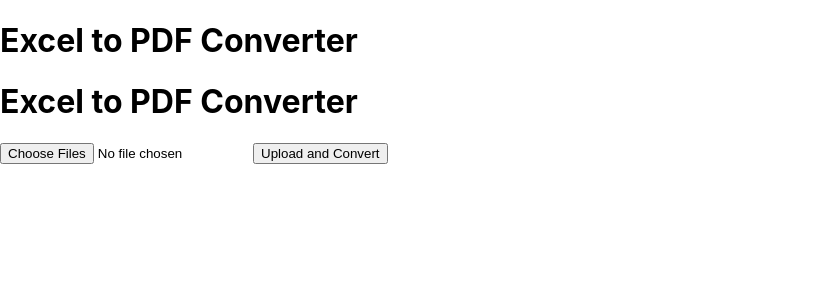
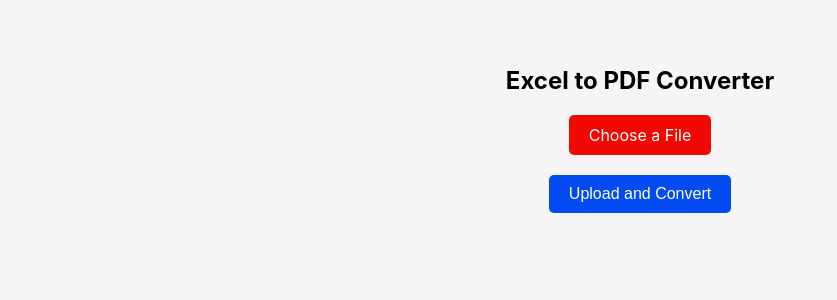
Before and after one commit to shivamnayak100/excel_to_pdf_frontend, a React (Create React App) app: page / in a window 1280 px wide. Shown: the top 300 px of the page, without its empty margins (0-837 px from the left). Built offline with nearby package versions, Linux system fonts and the light colour scheme.

Commit message:
Improve some UI part

```diff
--- a/src/App.js
+++ b/src/App.js
@@ -4,7 +4,6 @@ import FileUpload from './components/FileUpload';
 function App() {
   return (
     <div className="App">
-      <h1>Excel to PDF Converter</h1>
       <FileUpload />
     </div>
   );
--- /dev/null
+++ b/src/components/FileUpload.css
@@ -0,0 +1,62 @@
+/* FileUpload.css */
+
+.container {
+    display: flex;
+    flex-direction: column;
+    align-items: center;
+    justify-content: flex-start;  /* Content will align to the top */
+    height: 100vh;
+    background-color: #f5f5f5;
+    text-align: center;
+    padding-top: 50px;  /* Add space at the top */
+  }
+
+  .title {
+    color: #000;
+    font-size: 24px;
+    margin-bottom: 20px;
+  }
+
+  /* Style for the file input wrapper */
+  .file-label {
+    background-color: #f10901;  /* Match button background */
+    color: white;               /* White text */
+    padding: 10px 20px;
+    font-size: 16px;
+    border-radius: 5px;
+    cursor: pointer;
+    display: inline-block;
+    margin-bottom: 20px;
+    position: relative;
+  }
+
+  /* Hide the actual file input */
+  .file-input {
+    position: absolute;
+    width: 100%;
+    height: 100%;
+    top: 0;
+    left: 0;
+    opacity: 0;
+    cursor: pointer;
+  }
+
+  .button {
+    background-color: #014BF1;
+    color: #fff;
+    border: none;
+    padding: 10px 20px;
+    font-size: 16px;
+    border-radius: 5px;
+    cursor: pointer;
+    margin-bottom: 20px;
+  }
+
+  .button:hover {
+    background-color: #0039B3; /* Darker shade for hover */
+  }
+
+  .error {
+    color: red;
+    margin-top: 20px;
+  }
--- a/src/components/FileUpload.js
+++ b/src/components/FileUpload.js
@@ -1,5 +1,6 @@
 import React, { useState } from 'react';
 import axios from 'axios';
+import './FileUpload.css';
 
 const FileUpload = () => {
   const [files, setFiles] = useState([]);  // Multiple files
@@ -43,16 +44,20 @@ const FileUpload = () => {
   };
 
   return (
-    <div>
-      <h1>Excel to PDF Converter</h1>
+    <div className="container">
+      <h1 className="title">Excel to PDF Converter</h1>
+      <label className="file-label">
+        Choose a File
         <input
           type="file"
           accept=".xls,.xlsx"
           onChange={handleFileChange}
           multiple  // Allow multiple files selection
+          className="file-input"
         />
-      <button onClick={handleUpload}>Upload and Convert</button>
-      {error && <p style={{ color: 'red' }}>{error}</p>}
+      </label>
+      <button onClick={handleUpload} className="button">Upload and Convert</button>
+      {error && <p className="error">{error}</p>}
     </div>
   );
 };
```
Lines whose indentation alone changed are shown as unchanged.
